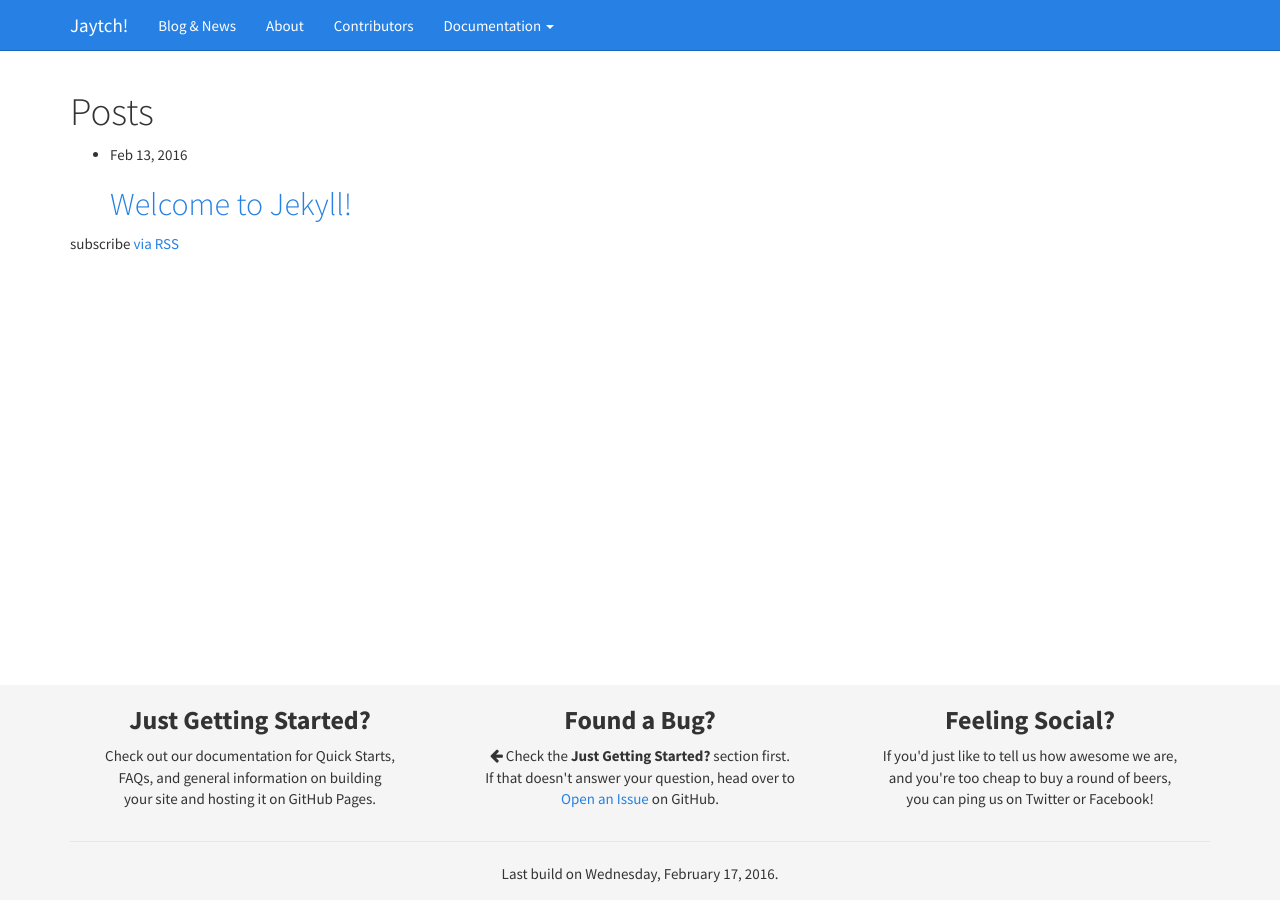
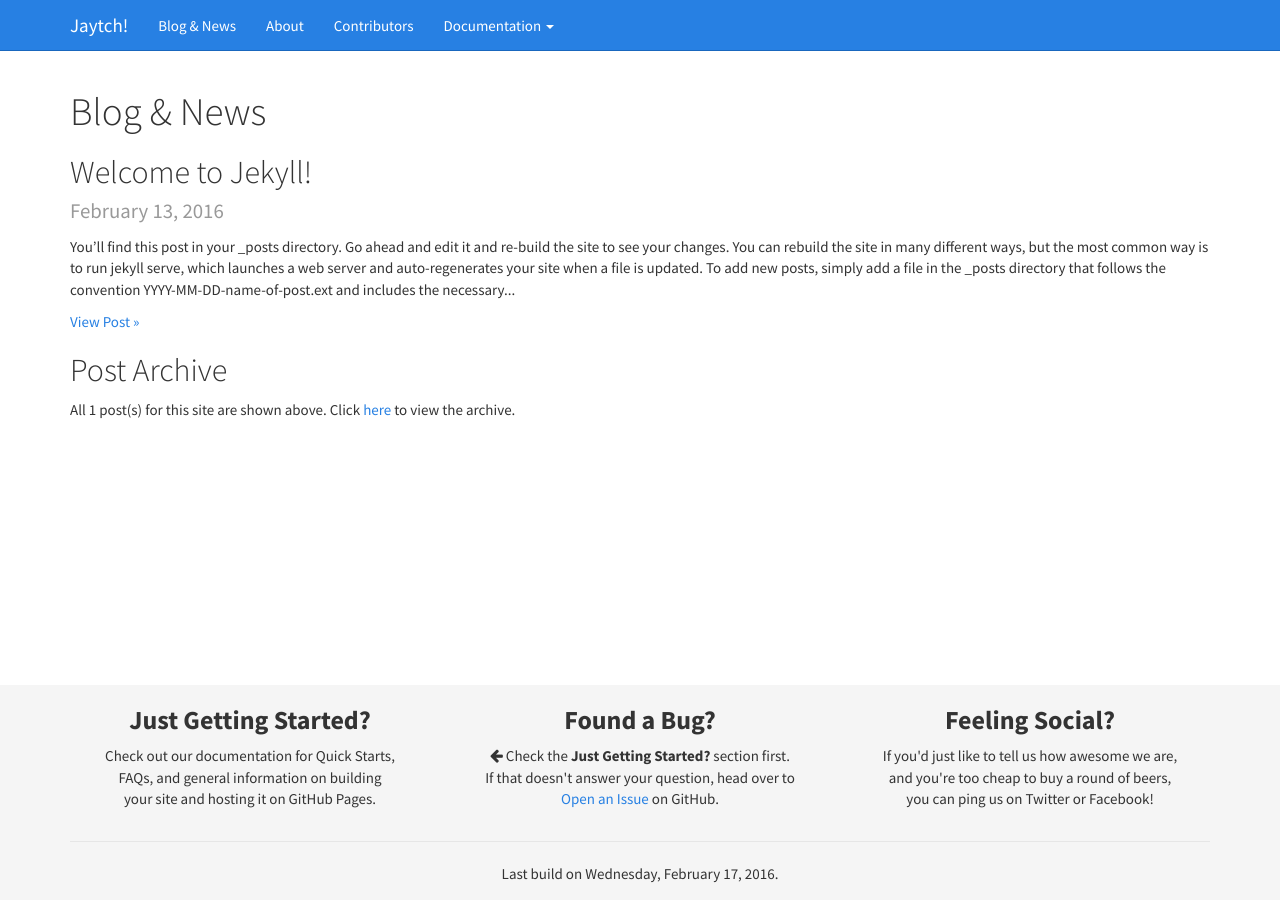
Before and after one commit to groundh0g/jaytch, a Jekyll site: the page built from blog.html, in a window 1280 px wide. Built offline with Jekyll 4.4.1, drawn with Linux system fonts in a browser that asks for light colours.

Commit message:
Updates blog page, archive page. Refactorings.

```diff
--- a/_includes/layouts/bootstrap-v3/header.html
+++ b/_includes/layouts/bootstrap-v3/header.html
@@ -13,7 +13,7 @@
         <div id="navbar" class="navbar-collapse collapse">
             <ul class="nav navbar-nav">
                 {% for pg in site.jaytch.page_links %}
-                    {% include jaytch/is-array.liquid data=pg %}
+                    {% include jaytch/util-is-array.liquid data=pg %}
                     {% if isArray %}
                         <li class="dropdown">
                             <a href="#" class="dropdown-toggle" data-toggle="dropdown" role="button"
--- /dev/null
+++ b/blog.html
@@ -0,0 +1,20 @@
+---
+layout: page
+title : Blog &amp; News
+comments: none
+---
+{% for post in site.posts limit 20 %}
+
+<h2>{{ post.title }} <br/><small>{{ post.date | date: "%B %e, %Y" }}</small></h2>
+<p>{{ post.content | strip_html | truncatewords: 75 }}</p>
+<p><a href="{{ site.baseurl }}{{ post.url }}">View Post &raquo;</a></p>
+
+{% endfor %}
+
+{% if site.posts.size > 20 %}
+  <h2>Post Archive</h2>
+  <p>There are {{ site.posts.size }} posts for this site. The first 20 are shown above. Click <a href="archive.html">here</a> to view the archive.</p>
+{% else %}
+  <h2>Post Archive</h2>
+  <p>All {{ site.posts.size }} post(s) for this site are shown above. Click <a href="archive.html">here</a> to view the archive.</p>
+{% endif %}
--- a/blog.md
+++ /dev/null
@@ -1,23 +0,0 @@
----
-layout: default
----
-
-<div class="home">
-
-  <h1 class="page-heading">Posts</h1>
-
-  <ul class="post-list">
-    {% for post in site.posts %}
-      <li>
-        <span class="post-meta">{{ post.date | date: "%b %-d, %Y" }}</span>
-
-        <h2>
-          <a class="post-link" href="{{ post.url | prepend: site.baseurl }}">{{ post.title }}</a>
-        </h2>
-      </li>
-    {% endfor %}
-  </ul>
-
-  <p class="rss-subscribe">subscribe <a href="{{ "/feed.xml" | prepend: site.baseurl }}">via RSS</a></p>
-
-</div>
```
Also changed, not shown: _includes/jaytch/util-collate-posts.liquid (added, +31 -0 lines), archive.html (added, +7 -0 lines), contributors.md (+0 -1 lines), _includes/jaytch/util-is-array.liquid (renamed from _includes/jaytch/is-array.liquid).
